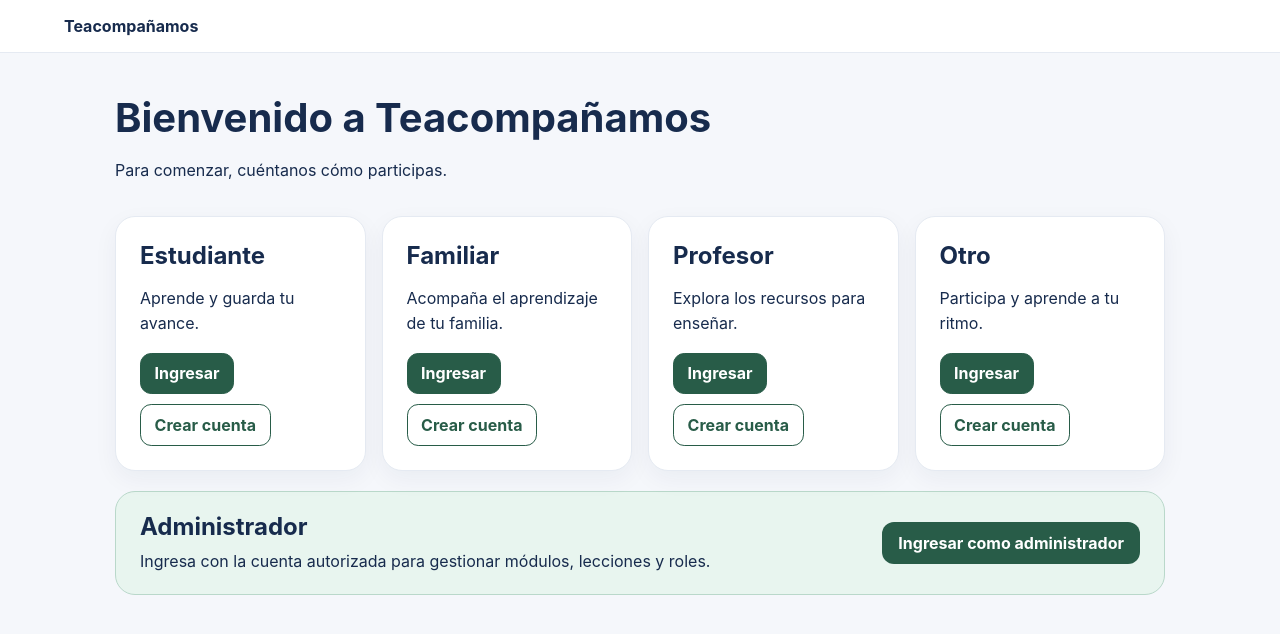
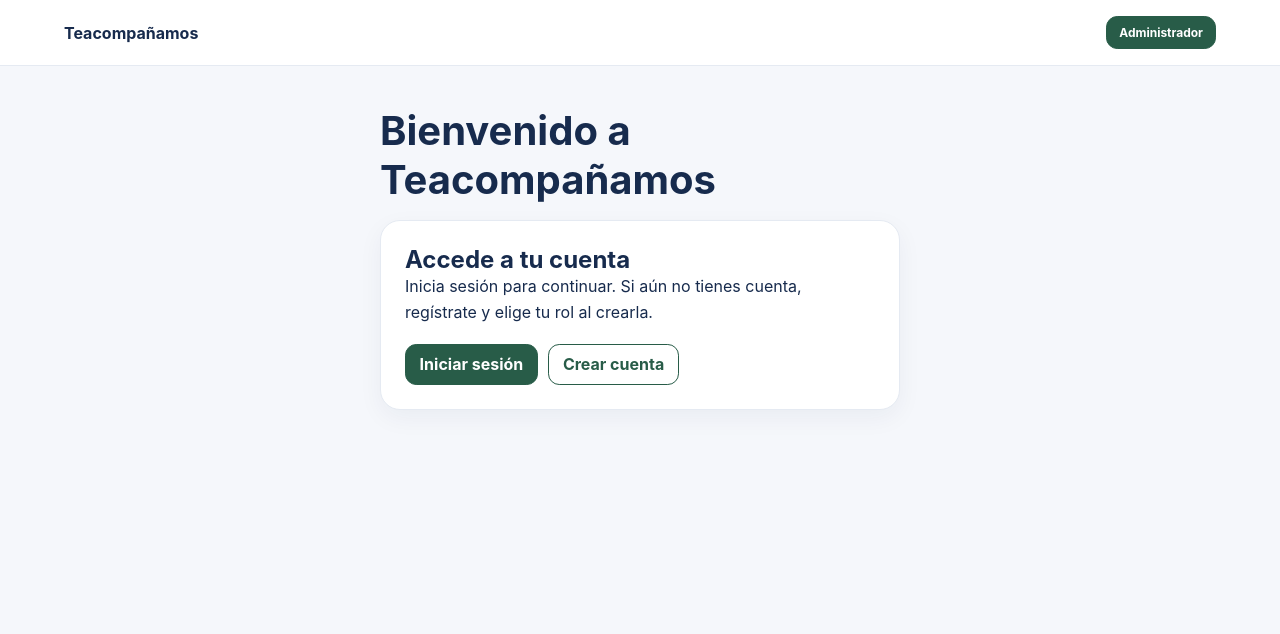
Before and after one commit to R0rro06/proyecto-BE, a Django app: page / in a window 1280 px wide. Shown: the top 634 px of the page. Run offline with Django 4.2, Linux system fonts and the light colour scheme.

Commit message:
modificacion html

```diff
--- a/Teacompañamos/APP/templates/APP/learning/inicio.html
+++ b/Teacompañamos/APP/templates/APP/learning/inicio.html
@@ -9,28 +9,19 @@
     <link rel="stylesheet" href="{% static 'APP/acceso.css' %}">
 </head>
 <body{% if lectura_ampliada %} class="reading-large"{% endif %}>
-    <header><strong>Teacompañamos</strong></header>
-    <main class="entry-main">
+    <header style="display: flex; align-items: center; justify-content: space-between; gap: 1rem;">
+        <strong>Teacompañamos</strong>
+        <a href="{% url 'acceso_estudiante' %}?tipo=administrador{% if next %}&amp;next={{ next|urlencode }}{% endif %}" aria-label="Iniciar sesión como administrador" style="font-size: 0.75rem; font-weight: 700; color: #fff; background: #285c48; border: 1px solid #285c48; border-radius: 0.7rem; padding: 0.5rem 0.75rem; text-decoration: none;">Administrador</a>
+    </header>
+    <main>
         <h1>Bienvenido a Teacompañamos</h1>
-        <p>Para comenzar, cuéntanos cómo participas.</p>
-        <div class="role-grid">
-            {% for codigo, nombre in tipos %}
-                <section class="role-card">
-                    <h2>{{ nombre }}</h2>
-                    <p>{% if codigo == 'estudiante' %}Aprende y guarda tu avance.{% elif codigo == 'familiar' %}Acompaña el aprendizaje de tu familia.{% elif codigo == 'profesor' %}Explora los recursos para enseñar.{% else %}Participa y aprende a tu ritmo.{% endif %}</p>
-                    <div class="role-actions">
-                        <a href="{% url 'acceso_estudiante' %}?tipo={{ codigo }}{% if next %}&amp;next={{ next|urlencode }}{% endif %}">Ingresar</a>
-                        <a href="{% url 'registro_usuario' %}?tipo={{ codigo }}{% if next %}&amp;next={{ next|urlencode }}{% endif %}">Crear cuenta</a>
-                    </div>
-                </section>
-            {% endfor %}
-        </div>
-        <section class="admin-entry">
-            <div>
-                <h2>Administrador</h2>
-                <p>Ingresa con la cuenta autorizada para gestionar módulos, lecciones y roles.</p>
+        <section class="role-card form-card">
+            <h2>Accede a tu cuenta</h2>
+            <p>Inicia sesión para continuar. Si aún no tienes cuenta, regístrate y elige tu rol al crearla.</p>
+            <div class="role-actions">
+                <a href="{% url 'acceso_estudiante' %}{% if next %}?next={{ next|urlencode }}{% endif %}">Iniciar sesión</a>
+                <a href="{% url 'registro_usuario' %}{% if next %}?next={{ next|urlencode }}{% endif %}">Crear cuenta</a>
             </div>
-            <a href="{% url 'acceso_estudiante' %}?tipo=administrador{% if next %}&amp;next={{ next|urlencode }}{% endif %}">Ingresar como administrador</a>
         </section>
     </main>
 </body>
```
Also changed, not shown: Teacompañamos/APP/templates/APP/learning/acceso.html (+6 -4 lines).
